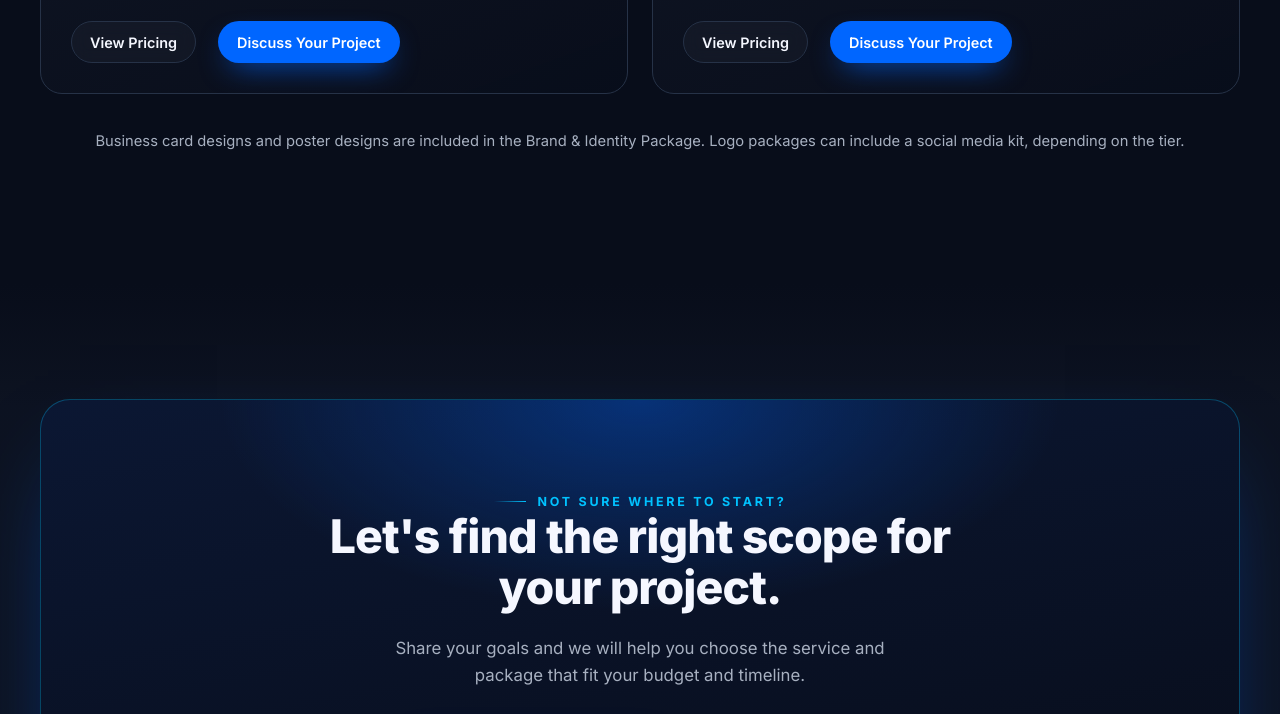
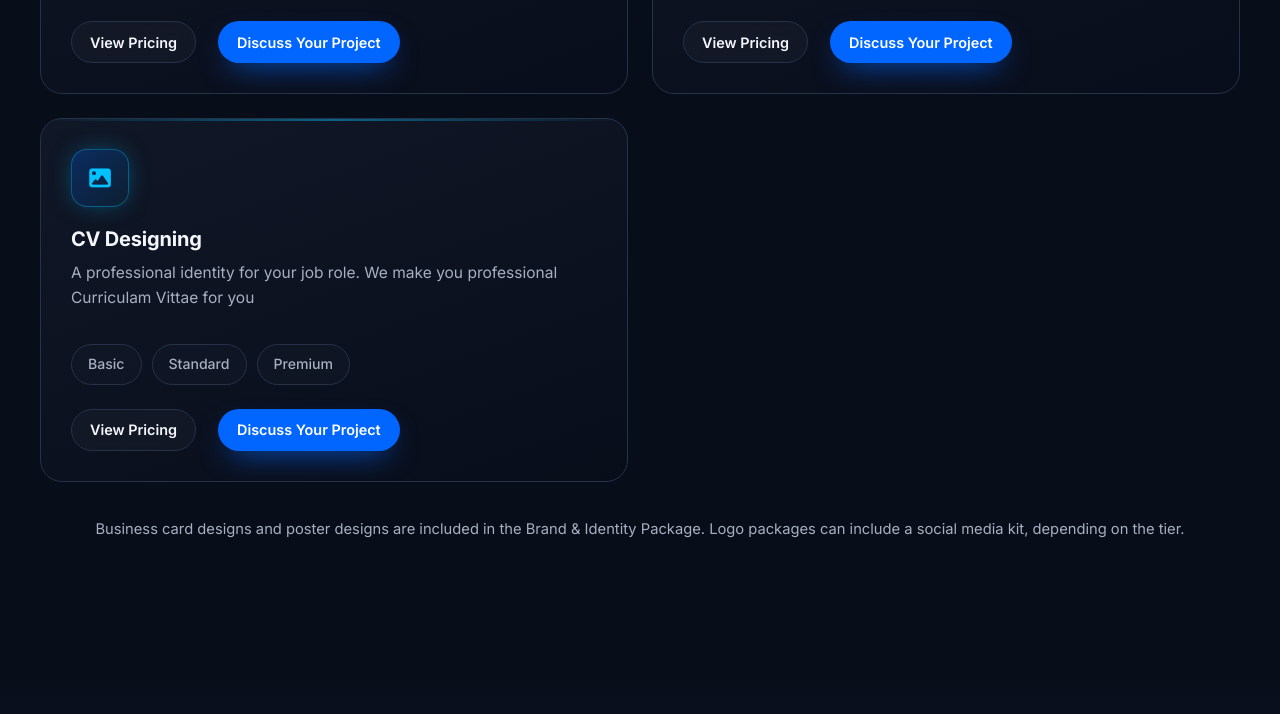
Before and after one commit to imaam-lab/desycode-graphics, a plain HTML site: page service.html in a window 1280 px wide. Shown: the part 1836-2550 px from the top of the page. Drawn offline with Linux system fonts and the light colour scheme.

Commit message:
Update service.html

```diff
--- a/service.html
+++ b/service.html
@@ -130,6 +130,17 @@
             <a class="btn btn-primary btn-sm" href="https://wa.me/94756598911?text=Hi%20Desycode%20Graphics%2C%20I%27d%20like%20to%20discuss%20a%20Brand%20%26%20Identity%20Package." target="_blank" rel="noopener noreferrer">Discuss Your Project</a>
           </div>
         </article>
+
+        <article class="card">
+          <div class="icon-box" aria-hidden="true"><i class="fa-solid fa-image"></i></div>
+          <h3>CV Designing</h3>
+          <p>A professional identity for your job role. We make you professional Curriculam Vittae for you</p>
+          <div class="tag-row"><span class="pill">Basic</span><span class="pill">Standard</span><span class="pill">Premium</span></div>
+          <div class="card-foot">
+            <a class="btn btn-ghost btn-sm" href="price.html#brand">View Pricing</a>
+            <a class="btn btn-primary btn-sm" href="https://wa.me/94756598911?text=Hi%20Desycode%20Graphics%2C%20I%27d%20like%20to%20discuss%20a%20Brand%20%26%20Identity%20Package." target="_blank" rel="noopener noreferrer">Discuss Your Project</a>
+          </div>
+         </article>
       </div>
 
       <p class="price-footnote">Business card designs and poster designs are included in the Brand &amp; Identity Package. Logo packages can include a social media kit, depending on the tier.</p>
```
